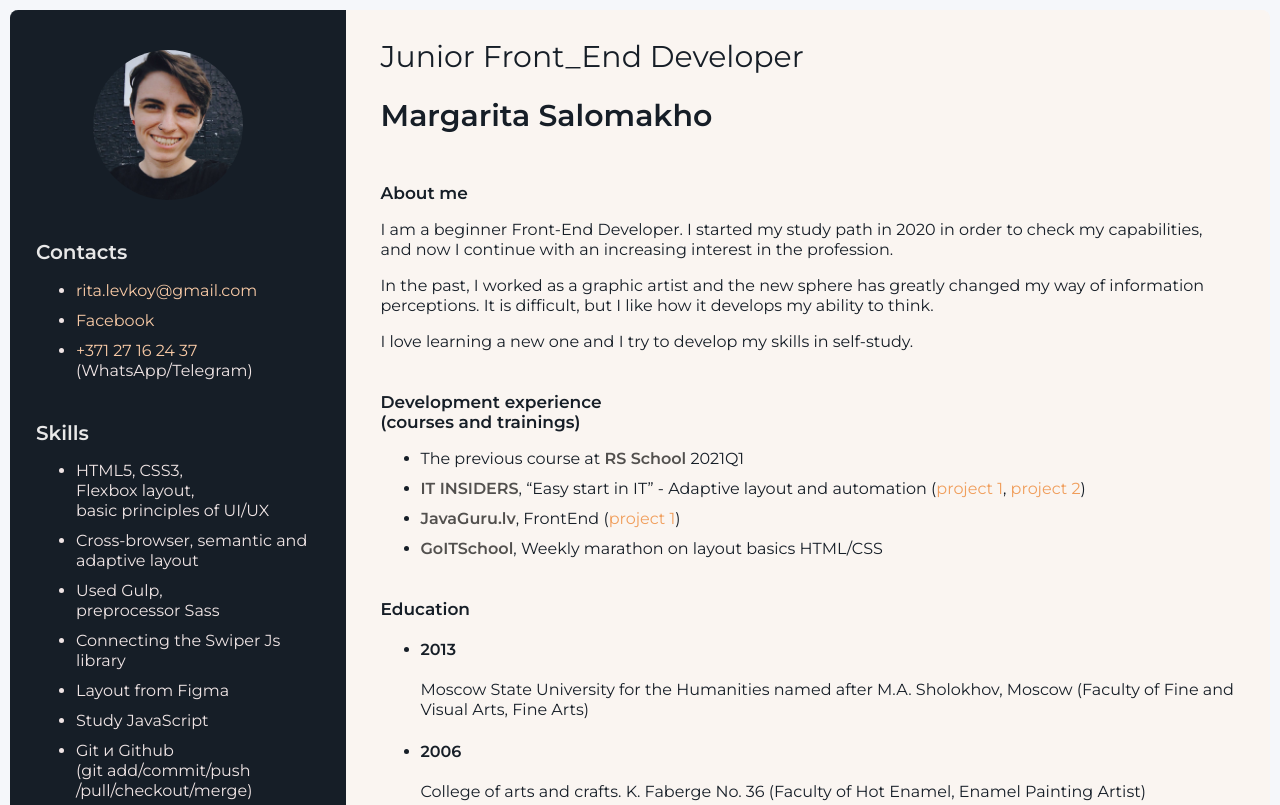
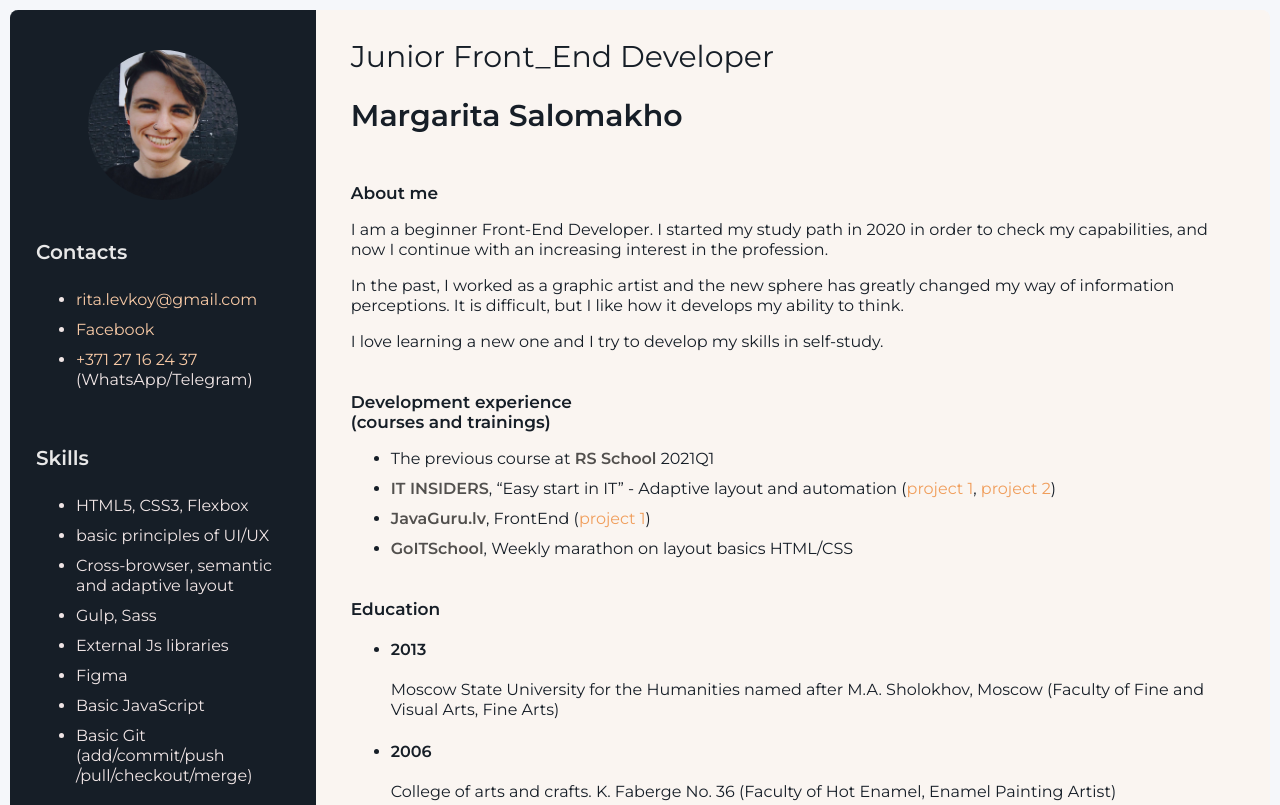
Before and after one commit to Rish-Fish/rsschool-cv, a plain HTML site: page index.html in a window 1280 px wide. Shown: the top 805 px of the page. Drawn offline with Linux system fonts and the light colour scheme.

Commit message:
fix: change and add flex to my photo and left-right side cv, fix content in Skills

```diff
--- a/css/style.css
+++ b/css/style.css
@@ -16,10 +16,12 @@ body {
 
 /* Left Side */
 .cv_left-side {
+  display: flex;
+  flex-direction: column;
   border-left: #161e27 1px solid;
   border-radius: 8px 0 0 8px;
   /* max-width: 250px; */
-  width: 25%;
+  /* width: 25%; */
   background: #161e27;
   color: #fff;
   padding: 15px 25px 15px 25px;
@@ -29,9 +31,11 @@ body {
   background-size: cover;
   background-position: center center;
   width: 150px;
+  /* width: 50%; */
   height: 150px;
   border-radius: 100px;
-  margin: 25px 0 25px 20%;
+  align-self: center;
+  margin: 25px 0 0 0;
 }
 
 .cv_head {
@@ -40,6 +44,7 @@ body {
   font-weight: 600;
   color: #e8e8e8;
   margin-top: 40px;
+  margin-bottom: 0;
 }
 .cv_item {
   font-size: 16px;
@@ -56,8 +61,9 @@ body {
 
 /* Right Side */
 .cv_right-side {
+  flex-grow: 1;
   /* max-width: 550px; */
-  width: 75%;
+  /* width: 75%; */
   border-right: #faf5f1 1px solid;
   border-radius: 0 8px 8px 0;
   color: #161e27;
--- a/index.html
+++ b/index.html
@@ -23,13 +23,14 @@
         </ul>
         <h2 class="cv_head">Skills</h2>
         <ul>
-          <li class="cv_item">HTML5, CSS3, <br>Flexbox layout, <br>basic principles of UI/UX</li>
+          <li class="cv_item">HTML5, CSS3, Flexbox</li>
+          <li class="cv_item">basic principles of UI/UX</li>
           <li class="cv_item">Cross-browser, semantic and adaptive layout</li>
-          <li class="cv_item">Used Gulp, <br>preprocessor Sass</li>
-          <li class="cv_item">Connecting the Swiper Js library</li>
-          <li class="cv_item">Layout from Figma</li>
-          <li class="cv_item">Study JavaScript</li>
-          <li class="cv_item">Git и Github<br>(git add/commit/push<wbr>/pull/checkout/merge)</li>
+          <li class="cv_item">Gulp, Sass</li>
+          <li class="cv_item">External Js libraries</li>
+          <li class="cv_item">Figma</li>
+          <li class="cv_item">Basic JavaScript</li>
+          <li class="cv_item">Basic Git<br>(add/commit/push<wbr>/pull/checkout/merge)</li>
         </ul>
         <h2 class="cv_head">Code examples</h2>
         <ul>
```
